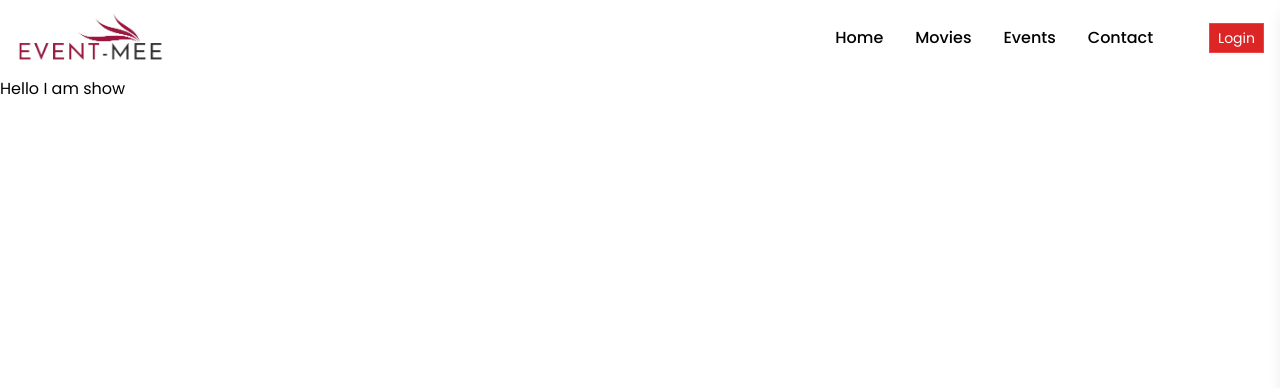
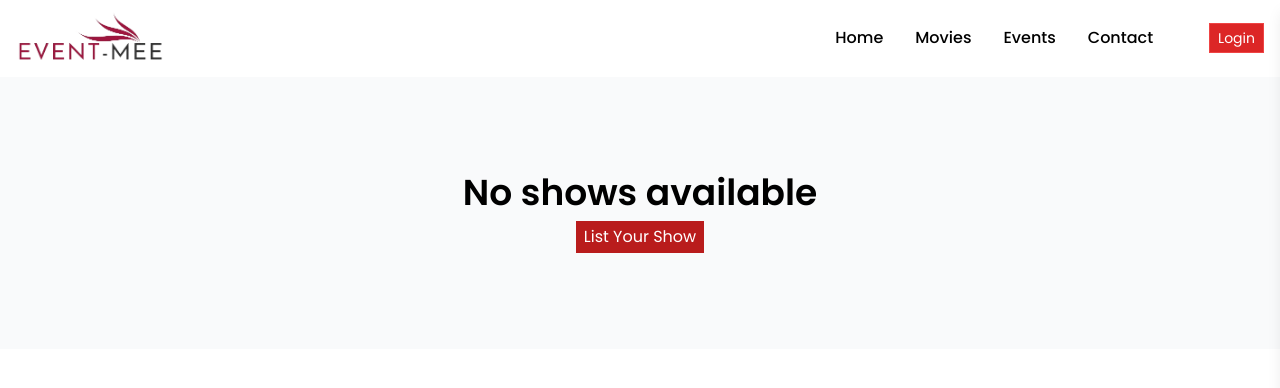
Before and after one commit to kanxa12345/Event-Mee, a Next.js app in the folder client/: page /showList in a window 1280 px wide. Shown: the top 388 px of the page. Built offline with nearby package versions, Linux system fonts and the light colour scheme.

Commit message:
created admin layout and page to display show list & add show in user layout

```diff
--- /dev/null
+++ b/client/src/app/(admin)/admin/dashboard/page.js
@@ -0,0 +1,7 @@
+import React from "react";
+
+const page = () => {
+  return <div>Hello I am dashboard</div>;
+};
+
+export default page;
--- /dev/null
+++ b/client/src/app/(admin)/layout.js
@@ -0,0 +1,7 @@
+import React from "react";
+
+const AdminLayout = ({ children }) => {
+  return <>{children}</>;
+};
+
+export default AdminLayout;
--- /dev/null
+++ b/client/src/app/(user)/show/page.js
@@ -0,0 +1,13 @@
+import React from "react";
+
+const page = () => {
+  return (
+    <>
+      <section className="py-24 bg-gray-50">
+        <div className="container">Hello I am show</div>
+      </section>
+    </>
+  );
+};
+
+export default page;
--- a/client/src/app/(user)/showList/page.js
+++ b/client/src/app/(user)/showList/page.js
@@ -1,7 +1,22 @@
+import Link from "next/link";
 import React from "react";
 
 const ShowList = () => {
-  return <div>Hello I am show</div>;
+  return (
+    <>
+      <section className="py-24 bg-gray-50">
+        <div className="container flex flex-col items-center gap-2">
+          <h2 className="text-4xl font-semibold">No shows available</h2>
+          <Link
+            href="/show"
+            className="inline-block py-1 px-2 bg-red-700 text-white"
+          >
+            List Your Show
+          </Link>
+        </div>
+      </section>
+    </>
+  );
 };
 
 export default ShowList;
```
